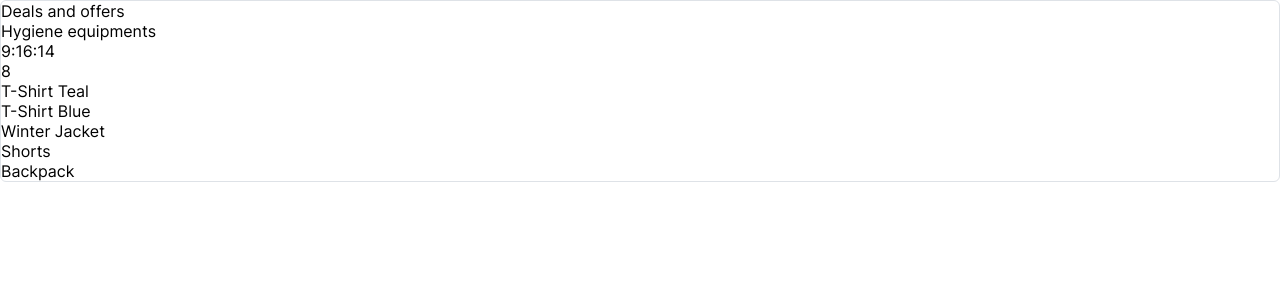
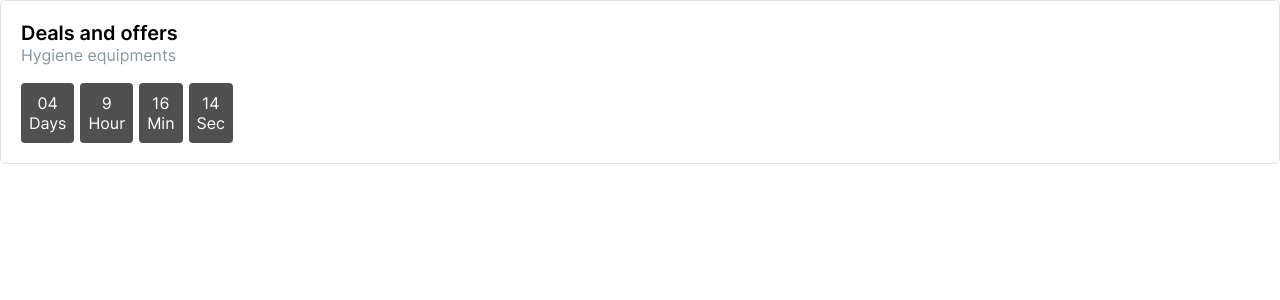
Before and after one commit to martiniucanastasia/next-ts-commerce, a Next.js app: page /preview in a window 1280 px wide. Shown: the top 300 px of the page. Built offline with nearby package versions, Linux system fonts and the light colour scheme; data requests are answered from the project's data file.

Commit message:
Add countdown section

```diff
--- a/package.json
+++ b/package.json
@@ -23,15 +23,18 @@
     "eslint": "8.35.0",
     "eslint-config-next": "13.2.3",
     "json-server": "^0.17.2",
+    "moment-timezone": "^0.5.42",
     "next": "13.2.3",
     "react": "18.2.0",
     "react-dom": "18.2.0",
     "react-select": "^5.7.0",
+    "seedrandom": "^3.0.5",
     "styled-components": "^5.3.8",
     "typescript": "4.9.5"
   },
   "devDependencies": {
     "@svgr/webpack": "^6.5.1",
+    "@types/seedrandom": "^3.0.5",
     "@types/styled-components": "^5.1.26"
   }
 }
--- a/src/helpers/utils.ts
+++ b/src/helpers/utils.ts
@@ -4,7 +4,13 @@ export const getRandomNumber = (
   min: RandomNum["min"],
   max: RandomNum["max"]
 ) => {
-  return Math.floor(Math.random() * (max - min + 1) + min);
+  const randomNum = Math.floor(Math.random() * (max - min + 1) + min);
+
+  if (randomNum < 10) {
+    return `0${randomNum}`;
+  } else {
+    return randomNum.toString();
+  }
 };
 
 export const getTime = () => {
--- a/src/pages/HomePage/DealsAndOffers/DealsAndOffers.tsx
+++ b/src/pages/HomePage/DealsAndOffers/DealsAndOffers.tsx
@@ -3,27 +3,57 @@
 import { Container } from "@/styles/_common";
 import { Product } from "@/types/types";
 import { getRandomNumber, getTime } from "@/helpers/utils";
-import { dealsAndOffersStyles as S } from "./styles/dealsAndOffersStyles";
+import {
+  dealsAndOffersStyles as S,
+  Countdown,
+} from "./styles/dealsAndOffersStyles";
+import { useEffect, useState } from "react";
 
 export interface DealsAndOffersProps {
   products: Product[];
 }
 
 export const DealsAndOffers = ({ products }: DealsAndOffersProps) => {
+  const [day, setDay] = useState("");
+  const [time, setTime] = useState("");
+
+  useEffect(() => {
+    setDay(getRandomNumber(1, 10));
+    setTime(getTime());
+  }, []);
+
+  const splittedTime = time.split(":");
+
   return (
     <Container>
       <S.GeneralWrapper>
-        <S.DealsAndOffersWrapper className="OffersEnd">
-          <div className="Text">
-            <p>Deals and offers</p>
-            <p>Hygiene equipments</p>
-          </div>
-          <div className="Time">
-            <div>{getTime()}</div>
-            <div>{getRandomNumber(1, 31)}</div>
-          </div>
+        <S.DealsAndOffersWrapper>
+          <S.DealsAndOffersTextWrapper>
+            <S.DealsAndOffersTitle>Deals and offers</S.DealsAndOffersTitle>
+            <S.DealsAndOffersText>Hygiene equipments</S.DealsAndOffersText>
+          </S.DealsAndOffersTextWrapper>
+
+          <S.CountdownWrapper>
+            <S.Countdown>
+              <p>{day}</p>
+              <span>Days</span>
+            </S.Countdown>
+            <S.Countdown>
+              <p>{splittedTime[0]}</p>
+              <span>Hour</span>
+            </S.Countdown>
+            <S.Countdown>
+              <p>{splittedTime[1]}</p>
+              <span>Min</span>
+            </S.Countdown>
+            <S.Countdown>
+              <p>{splittedTime[2]}</p>
+              <span>Sec</span>
+            </S.Countdown>
+          </S.CountdownWrapper>
         </S.DealsAndOffersWrapper>
 
+        {/*
         <div className="Products">
           {products.slice(0, 5).map((item) => {
             return (
@@ -32,7 +62,7 @@ export const DealsAndOffers = ({ products }: DealsAndOffersProps) => {
               </div>
             );
           })}
-        </div>
+        </div> */}
       </S.GeneralWrapper>
     </Container>
   );
--- a/src/pages/HomePage/DealsAndOffers/styles/dealsAndOffersStyles.ts
+++ b/src/pages/HomePage/DealsAndOffers/styles/dealsAndOffersStyles.ts
@@ -3,10 +3,43 @@ import { pxToRem } from "@/styles/_common";
 
 export const dealsAndOffersStyles = {
   GeneralWrapper: styled.div`
+    display: flex;
     border: 1px solid var(--gray-300);
-    border-radius: 6px;
+    border-radius: ${pxToRem(6)};
   `,
+
   DealsAndOffersWrapper: styled.div`
-    width: 20%;
+    padding: ${pxToRem(20)};
+  `,
+
+  DealsAndOffersTextWrapper: styled.div`
+    padding-bottom: ${pxToRem(18)};
+  `,
+
+  DealsAndOffersTitle: styled.h4`
+    font-size: var(--text-l);
+    font-weight: 600;
+  `,
+
+  DealsAndOffersText: styled.p`
+    color: var(--gray-500);
+  `,
+
+  CountdownWrapper: styled.div`
+    display: flex;
+
+    gap: ${pxToRem(6)};
+  `,
+
+  Countdown: styled.div`
+    display: flex;
+    flex-direction: column;
+    align-items: center;
+
+    background-color: var(--gray-600);
+    color: white;
+
+    border-radius: ${pxToRem(4)};
+    padding: ${pxToRem(10)} ${pxToRem(8)};
   `,
 };
```
Also changed, not shown: 1 other file (tests, documents, lock files or other folders).
